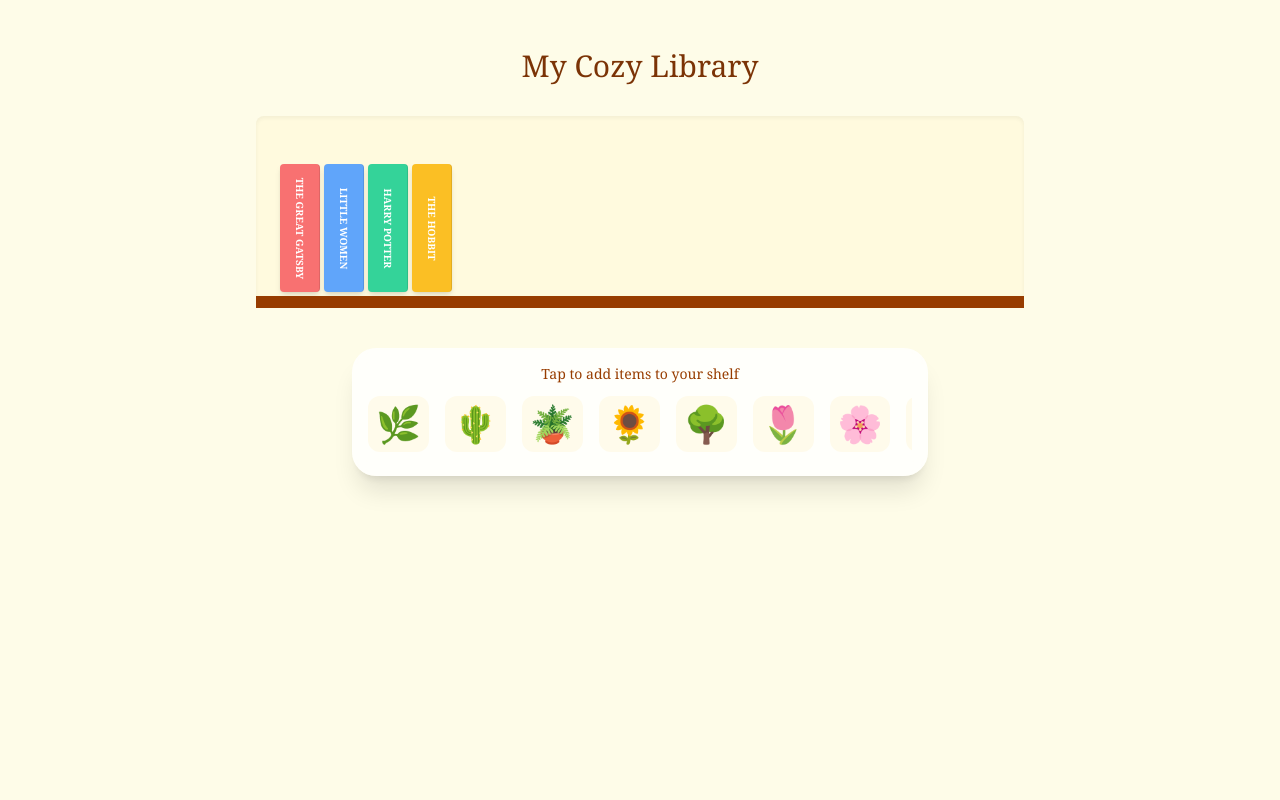
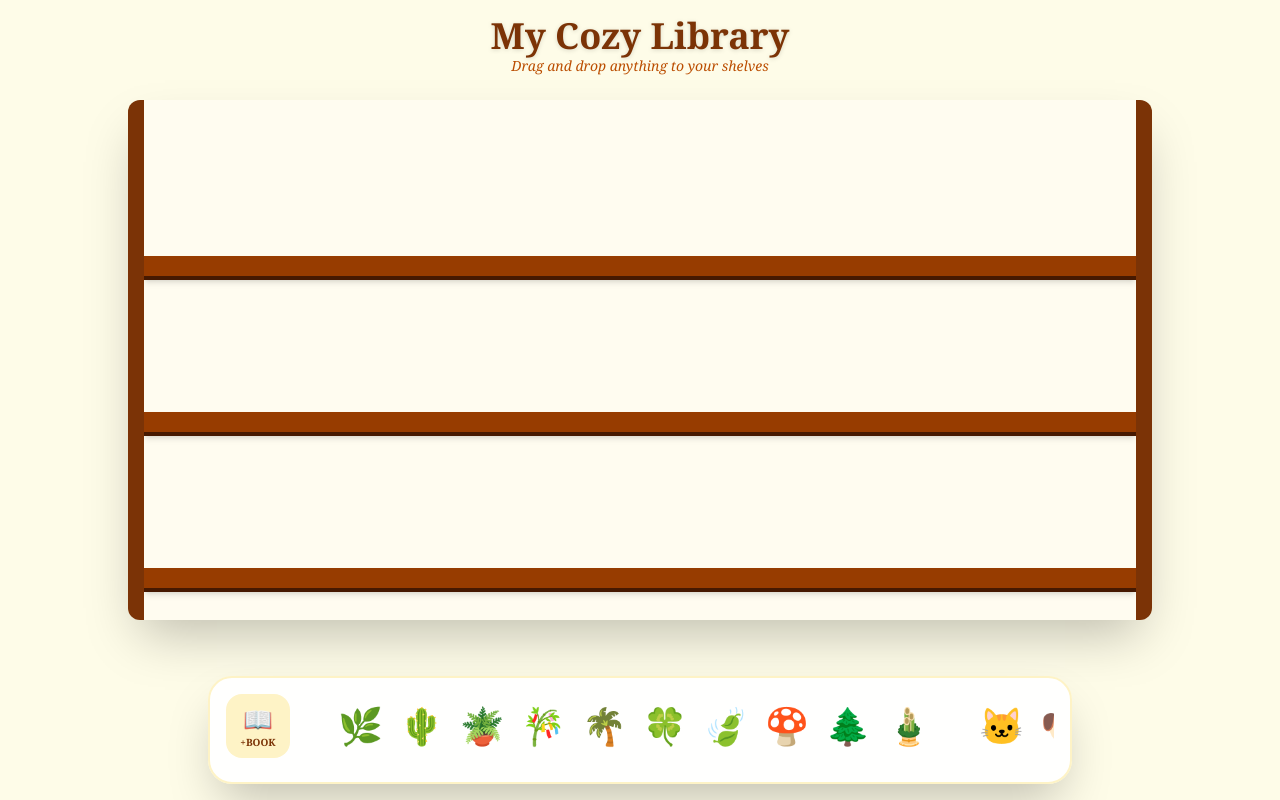
Before and after one commit to kalagam1/nextjs-cozy-library, a Next.js app: page / in a window 1280 px wide. Built offline with nearby package versions, Linux system fonts and the light colour scheme.

Commit message:
Update page.js

```diff
--- a/app/page.js
+++ b/app/page.js
@@ -1,110 +1,139 @@
 "use client";
-import { useState } from 'react';
+import { useState, useEffect, useRef } from 'react';
 import { motion, AnimatePresence } from 'framer-motion';
 
 export default function CozyLibrary() {
-  const [selectedBook, setSelectedBook] = useState(null);
-  const [placedDecor, setPlacedDecor] = useState([]);
-  const [rating, setRating] = useState(0);
+  const [items, setItems] = useState<any[]>([]);
+  const [isAddingBook, setIsAddingBook] = useState(false);
+  const [newTitle, setNewTitle] = useState("");
+  const constraintsRef = useRef(null);
 
-  const books = [
-    { id: 1, title: "The Great Gatsby", color: "#f87171" },
-    { id: 2, title: "Little Women", color: "#60a5fa" },
-    { id: 3, title: "Harry Potter", color: "#34d399" },
-    { id: 4, title: "The Hobbit", color: "#fbbf24" },
-  ];
+  useEffect(() => {
+    const params = new URLSearchParams(window.location.search);
+    const sharedData = params.get('data');
+    if (sharedData) {
+      try {
+        const decoded = JSON.parse(atob(sharedData));
+        setItems(decoded || []);
+      } catch (e) { console.error("Load failed"); }
+    }
+  }, []);
 
-  const DECOR_OPTIONS = [
-    { id: 'p1', icon: '🌿', name: 'String of Pearls' }, { id: 'p2', icon: '🌵', name: 'Cactus' },
-    { id: 'p3', icon: '🪴', name: 'Monstera' }, { id: 'p4', icon: '🌻', name: 'Sunflower' },
-    { id: 'p5', icon: '🌳', name: 'Bonsai' }, { id: 'p6', icon: '🌷', name: 'Tulip' },
-    { id: 'p7', icon: '🌸', name: 'Blossom' }, { id: 'p8', icon: '🍄', name: 'Mushroom' },
-    { id: 'p9', icon: '🎋', name: 'Bamboo' }, { id: 'p10', icon: '🍀', name: 'Clover' },
-    { id: 'a1', icon: '🐱', name: 'Cat' }, { id: 'a2', icon: '🐶', name: 'Dog' },
-    { id: 'a3', icon: '🐸', name: 'Frog' }, { id: 'a4', icon: '🐥', name: 'Chick' },
-    { id: 'a5', icon: '🐰', name: 'Bunny' }, { id: 'a6', icon: '🦊', name: 'Fox' },
-    { id: 'a7', icon: '🐼', name: 'Panda' }, { id: 'a8', icon: '🐨', name: 'Koala' },
-    { id: 'a9', icon: '🦎', name: 'Axolotl' }, { id: 'a10', icon: '👻', name: 'Ghostie' },
-  ];
-
-  const addDecor = (item) => {
-    if (placedDecor.length < 15) {
-      setPlacedDecor([...placedDecor, { ...item, instanceId: Date.now() }]);
-    }
+  const addItem = (type: string, icon: string, label: string = "") => {
+    const newItem = {
+      id: Date.now(),
+      type,
+      content: icon,
+      label: label,
+      x: 50, // Starts in the middle
+      y: 50,
+    };
+    setItems([...items, newItem]);
+    setIsAddingBook(false);
+    setNewTitle("");
   };
 
-  const removeDecor = (instanceId) => {
-    setPlacedDecor(placedDecor.filter(d => d.instanceId !== instanceId));
+  const generateShareLink = () => {
+    const data = btoa(JSON.stringify(items));
+    const url = `${window.location.origin}${window.location.pathname}?data=${data}`;
+    navigator.clipboard.writeText(url);
+    alert("Library link copied to clipboard!");
   };
 
+  const PLANTS = ['🌿', '🌵', '🪴', '🎋', '🌴', '🍀', '🍃', '🍄', '🌲', '🎍'];
+  const ANIMALS = ['🐱', '🐶', '🐸', '🦊', '🐰', '🐼', '🐨', '🐥', '🦎', '👻'];
+
   return (
-    <main className="min-h-screen bg-[#fefce8] p-4 flex flex-col items-center font-serif">
-      <h1 className="text-3xl text-amber-900 my-8">My Cozy Library</h1>
+    <main className="min-h-screen bg-[#fefce8] p-4 flex flex-col items-center font-serif overflow-hidden">
+      <div className="text-center mb-6">
+        <h1 className="text-4xl text-amber-900 font-bold drop-shadow-sm">My Cozy Library</h1>
+        <p className="text-sm text-amber-700 italic">Drag and drop anything to your shelves</p>
+        {typeof window !== 'undefined' && window.location.search.includes('data') && (
+          <a href="/" className="inline-block mt-2 text-xs bg-white border border-amber-200 px-4 py-1 rounded-full text-amber-800 shadow-sm">Create Your Own</a>
+        )}
+      </div>
 
-      {/* THE SHELF */}
-      <div className="w-full max-w-3xl mb-10">
-        <div className="relative flex items-end justify-start gap-1 px-6 pb-1 border-b-[12px] border-amber-800 bg-amber-100/30 h-48 rounded-t-lg shadow-inner overflow-x-auto">
-          {/* Render Books */}
-          {books.map((book) => (
-            <motion.div
-              key={book.id}
-              layoutId={`book-${book.id}`}
-              onClick={() => setSelectedBook(book)}
-              className="w-10 h-32 flex-shrink-0 rounded-sm cursor-pointer shadow-md flex items-center justify-center border-r border-black/10"
-              style={{ backgroundColor: book.color }}
-              whileHover={{ y: -10 }}
-            >
-              <span className="rotate-90 text-[10px] font-bold text-white uppercase whitespace-nowrap">{book.title}</span>
-            </motion.div>
-          ))}
+      {/* THE ROOM / SHELF AREA */}
+      <div ref={constraintsRef} className="relative w-full max-w-5xl h-[65vh] bg-[#fffcf0] border-x-[16px] border-amber-900 shadow-2xl rounded-xl overflow-hidden">
+        {/* Three Wooden Shelves */}
+        <div className="absolute top-[30%] w-full h-6 bg-amber-800 border-b-4 border-amber-950 shadow-md" />
+        <div className="absolute top-[60%] w-full h-6 bg-amber-800 border-b-4 border-amber-950 shadow-md" />
+        <div className="absolute top-[90%] w-full h-6 bg-amber-800 border-b-4 border-amber-950 shadow-md" />
 
-          {/* Render Placed Decorations */}
-          {placedDecor.map((item) => (
-            <motion.span
-              key={item.instanceId}
-              initial={{ scale: 0 }}
-              animate={{ scale: 1 }}
-              onClick={() => removeDecor(item.instanceId)}
-              className="text-5xl cursor-pointer hover:brightness-110 active:scale-90"
-              title="Click to remove"
-            >
-              {item.icon}
-            </motion.span>
-          ))}
+        {/* DRAGGABLE ITEMS */}
+        {items.map((item) => (
+          <motion.div
+            key={item.id}
+            drag
+            dragConstraints={constraintsRef}
+            dragElastic={0.05}
+            dragMomentum={false}
+            initial={{ x: item.x, y: item.y, scale: 0 }}
+            animate={{ scale: 1 }}
+            whileDrag={{ scale: 1.1, zIndex: 50 }}
+            className="absolute cursor-grab active:cursor-grabbing p-2"
+          >
+            {item.type === 'book' ? (
+              <div className="w-12 h-36 rounded-md shadow-lg flex items-center justify-center border-l-4 border-black/20 text-white" style={{ backgroundColor: '#b45309' }}>
+                <span className="rotate-90 text-[12px] font-bold uppercase whitespace-nowrap tracking-tighter">{item.label}</span>
+              </div>
+            ) : (
+              <span className="text-6xl drop-shadow-md select-none">{item.content}</span>
+            )}
+            {/* Small delete button that appears on hover could go here */}
+          </motion.div>
+        ))}
+      </div>
+
+      {/* ITEM TRAY */}
+      <div className="fixed bottom-4 w-full max-w-4xl px-4">
+        <div className="bg-white/95 backdrop-blur shadow-2xl rounded-3xl p-4 border-2 border-amber-100">
+          <div className="flex items-center gap-4 overflow-x-auto pb-2 scrollbar-hide">
+            {/* Add Book Button */}
+            <button onClick={() => setIsAddingBook(true)} className="flex-shrink-0 w-16 h-16 bg-amber-100 rounded-2xl flex flex-col items-center justify-center text-amber-900 hover:bg-amber-200 transition">
+              <span className="text-2xl">📖</span>
+              <span className="text-[10px] font-bold">+BOOK</span>
+            </button>
+
+            <div className="h-12 w-[2px] bg-amber-100 mx-2" />
+
+            {/* Plants */}
+            {PLANTS.map(p => (
+              <button key={p} onClick={() => addItem('plant', p)} className="text-4xl hover:scale-125 transition active:scale-90">{p}</button>
+            ))}
+
+            <div className="h-12 w-[2px] bg-amber-100 mx-2" />
+
+            {/* Animals */}
+            {ANIMALS.map(a => (
+              <button key={a} onClick={() => addItem('animal', a)} className="text-4xl hover:scale-125 transition active:scale-90">{a}</button>
+            ))}
+
+            <button onClick={generateShareLink} className="ml-auto bg-green-600 text-white px-6 py-3 rounded-2xl font-bold shadow-lg hover:bg-green-700 transition">SHARE</button>
+          </div>
         </div>
       </div>
 
-      {/* DECORATION MENU (The Tray) */}
-      <div className="bg-white/80 backdrop-blur p-4 rounded-3xl shadow-xl max-w-xl w-full">
-        <p className="text-center text-amber-800 text-sm mb-3">Tap to add items to your shelf</p>
-        <div className="flex gap-4 overflow-x-auto pb-2 scrollbar-hide">
-          {DECOR_OPTIONS.map((item) => (
-            <button
-              key={item.id}
-              onClick={() => addDecor(item)}
-              className="text-4xl hover:scale-125 transition-transform p-2 bg-amber-50 rounded-xl"
-            >
-              {item.icon}
-            </button>
-          ))}
-        </div>
-      </div>
-
-      {/* STAR RATING POPUP */}
+      {/* BOOK POPUP */}
       <AnimatePresence>
-        {selectedBook && (
-          <div className="fixed inset-0 bg-black/40 backdrop-blur-sm flex items-center justify-center z-50 p-4">
-            <motion.div layoutId={`book-${selectedBook.id}`} className="bg-white p-8 rounded-3xl shadow-2xl w-full max-w-sm flex flex-col items-center relative">
-              <button onClick={() => setSelectedBook(null)} className="absolute top-4 right-4 text-2xl">✕</button>
-              <div className="w-20 h-32 mb-4 rounded shadow-lg" style={{ backgroundColor: selectedBook.color }} />
-              <h2 className="text-2xl text-amber-950 mb-4 text-center">{selectedBook.title}</h2>
-              <div className="flex gap-2 text-4xl mb-6">
-                {[1, 2, 3, 4, 5].map((star) => (
-                  <button key={star} onClick={() => setRating(star)} className={star <= rating ? "text-yellow-400" : "text-gray-200"}>★</button>
-                ))}
+        {isAddingBook && (
+          <motion.div initial={{ opacity: 0 }} animate={{ opacity: 1 }} exit={{ opacity: 0 }} className="fixed inset-0 bg-black/60 backdrop-blur-sm flex items-center justify-center z-[100] p-4">
+            <motion.div initial={{ scale: 0.9 }} animate={{ scale: 1 }} className="bg-white p-8 rounded-3xl w-full max-w-sm shadow-2xl">
+              <h2 className="text-xl font-bold text-amber-900 mb-4">Add a new book</h2>
+              <input
+                autoFocus
+                placeholder="Book Title..."
+                className="w-full p-4 bg-amber-50 border-2 border-amber-100 rounded-xl mb-6 outline-none focus:border-amber-500 text-lg"
+                value={newTitle}
+                onChange={(e) => setNewTitle(e.target.value)}
+                onKeyDown={(e) => e.key === 'Enter' && addItem('book', '', newTitle)}
+              />
+              <div className="flex gap-3">
+                <button onClick={() => addItem('book', '', newTitle)} className="flex-1 bg-amber-800 text-white py-4 rounded-xl font-bold text-lg shadow-lg">Add to Library</button>
+                <button onClick={() => setIsAddingBook(false)} className="px-6 py-4 bg-gray-100 rounded-xl font-bold text-gray-500">Cancel</button>
               </div>
             </motion.div>
-          </div>
+          </motion.div>
         )}
       </AnimatePresence>
     </main>
```
